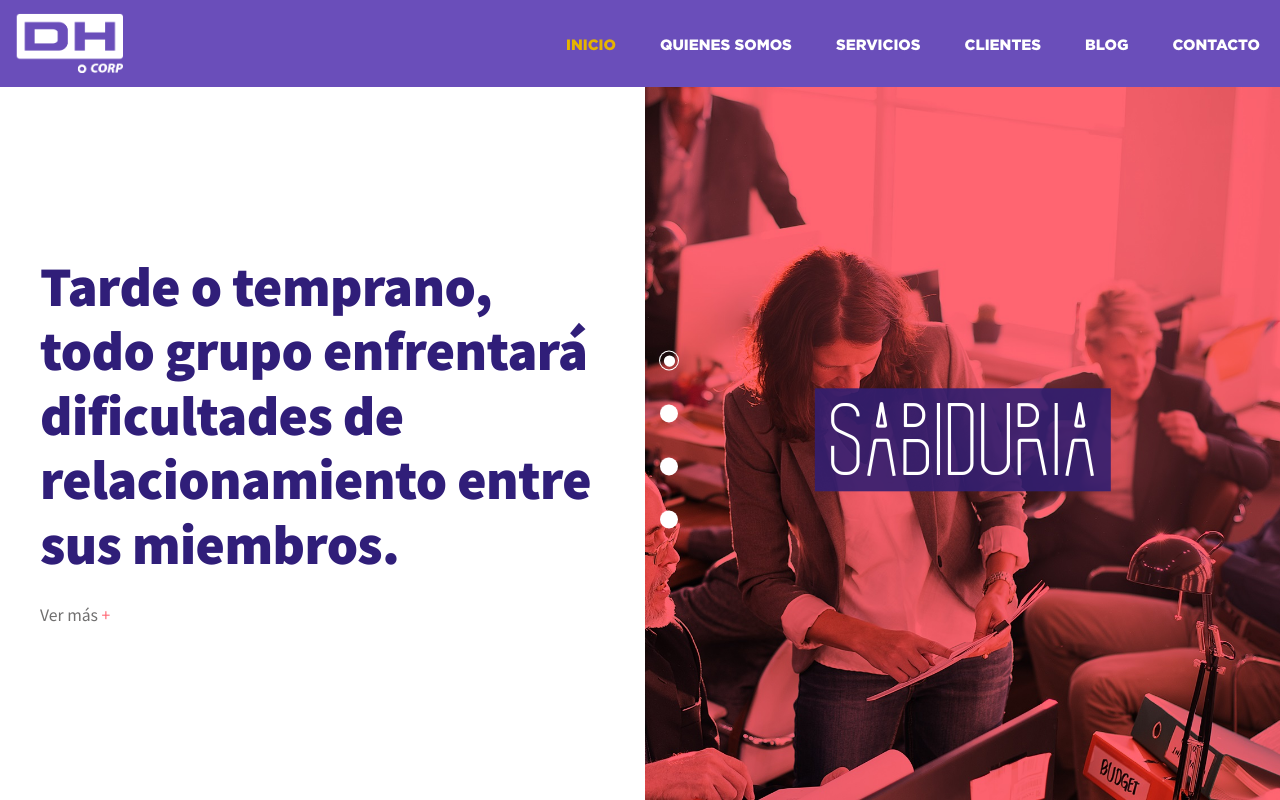
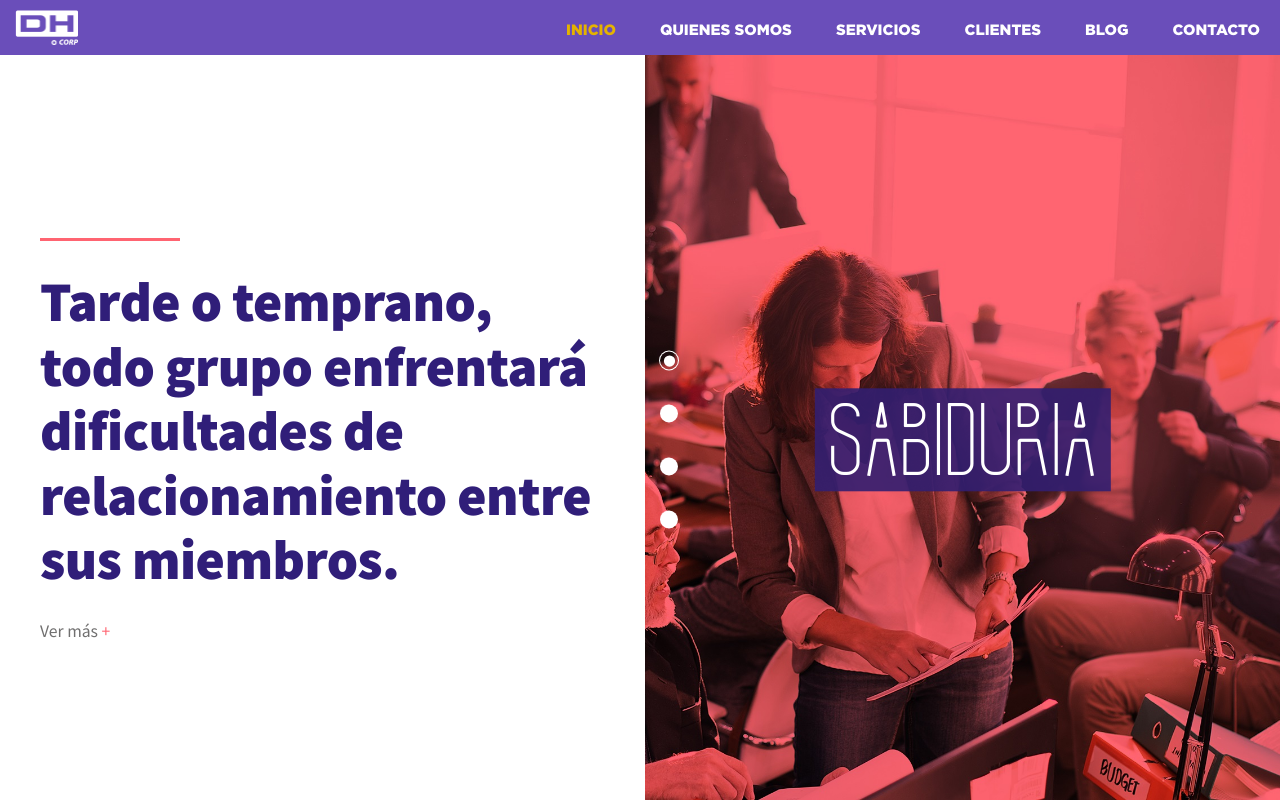
Before and after one commit to NestorPlasencia/dhcorp-theme-wp, a PHP site: page /home.html in a window 1280 px wide. Run offline with PHP 8.4, Linux system fonts and the light colour scheme; some libraries are stand-ins or nearby versions.

Commit message:
Update Home - set style

```diff
--- a/home.html
+++ b/home.html
@@ -42,6 +42,7 @@
 				<div class="swiper-slide">
 					<div class="slide-container">
 						<div class="content-left">
+							<div class="line"></div>
 							<h3>Tarde o temprano, todo grupo enfrentará dificultades de relacionamiento entre sus miembros.</h3>
 							<a href="#">Ver más
 								<span> + </span>
@@ -57,6 +58,7 @@
 				<div class="swiper-slide">
 					<div class="slide-container">
 						<div class="content-left">
+							<div class="line"></div>
 							<h3>Confía, sabemos cómo modelar el comportamiento humano para crear equipos exitosos.</h3>
 							<a href="#">Ver más
 								<span> + </span>
@@ -72,6 +74,7 @@
 				<div class="swiper-slide">
 					<div class="slide-container">
 						<div class="content-left">
+							<div class="line"></div>
 							<h3>Te ofrecemos herramientas de medición que mostrarán el logro de tus equipos</h3>
 							<a href="#">Ver más
 								<span> + </span>
@@ -87,6 +90,7 @@
 				<div class="swiper-slide">
 					<div class="slide-container">
 						<div class="content-left">
+							<div class="line"></div>
 							<h3>Nuestro trabajo se basa en tecnología social y digital para organizaciones que apuntan al futuro.  </h3>
 							<a href="#">Ver más
 								<span> + </span>
--- a/style/slider.css
+++ b/style/slider.css
@@ -90,6 +90,7 @@
   -webkit-transition: all 0.3s linear;
   transition: all 0.3s linear;
   opacity: 0;
+  padding-top: 80px;
 }
 
 .swiper-container .swiper-wrapper .swiper-slide .slide-container .content-left h3 {
@@ -99,7 +100,7 @@
   font-size: 3.5em;
   letter-spacing: -0.01em;
   line-height: 1.15em;
-  padding: 80px 0 .5em;
+  padding: .5em 0 .5em;
 }
 
 .swiper-container .swiper-wrapper .swiper-slide .slide-container .content-left a {
@@ -214,7 +215,7 @@ span.swiper-pagination-bullet {
 
 nav {
   background-color: #6a4eba;
-  padding: 13px 0 10px;
+  padding: 10px 0 6px;
   position: fixed;
   z-index: 100;
   width: 100%;
@@ -232,7 +233,7 @@ nav a.brand {
 }
 
 nav a.brand img {
-  max-height: 60px;
+  max-height: 35px;
 }
 
 nav ul.list-items {
@@ -286,4 +287,10 @@ footer .container-bottom {
       grid-template-columns: 1fr 1fr;
   grid-gap: 10px;
 }
+
+.line {
+  height: 3px;
+  width: 140px;
+  background-color: #ff6471;
+}
 /*# sourceMappingURL=slider.css.map */
--- a/style/slider.scss
+++ b/style/slider.scss
@@ -103,6 +103,7 @@ $fontNavbar: "Gotham-Black";
           -ms-transition:all 0.3s linear;
           transition:all 0.3s linear;
           opacity: 0;
+          padding-top: 80px;
 
           h3 {
             color: $purple;
@@ -111,7 +112,7 @@ $fontNavbar: "Gotham-Black";
             font-size: 3.5em;
             letter-spacing: -0.01em;
             line-height: 1.15em;
-            padding: 80px 0 .5em;
+            padding: .5em 0 .5em;
           }
 
           a {
@@ -226,7 +227,7 @@ span.swiper-pagination-bullet {
 
 nav {
   background-color: #6a4eba;
-  padding: 13px 0 10px;
+  padding: 10px 0 6px;
   position: fixed;
   z-index: 100;
   width: 100%;
@@ -238,7 +239,7 @@ nav {
     padding-left: 15px;
 
     img {
-      max-height: 60px;
+      max-height: 35px;
     }
   }
 
@@ -288,3 +289,9 @@ footer {
     grid-gap: 10px;
   }
 }
+
+.line {
+  height: 3px;
+  width: 140px;
+  background-color: #ff6471;
+}
```
Also changed, not shown: 1 other file. Lines whose indentation alone changed are shown as unchanged.
